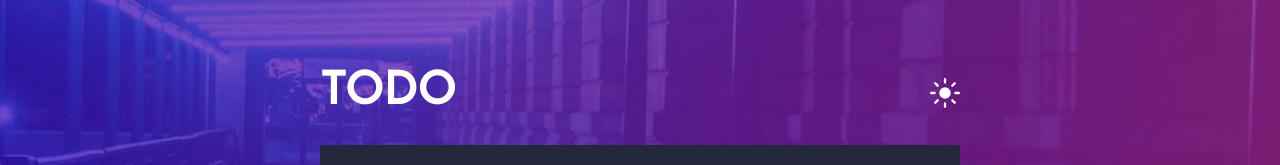
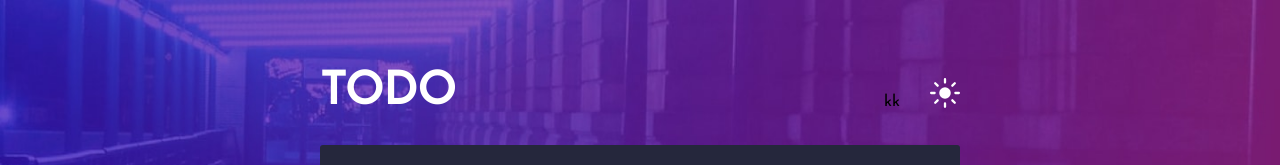
Before and after one commit to E-sa/Todo-App, a React (Create React App) app: page / in a window 1280 px wide. Shown: the top 165 px of the page. Built offline with nearby package versions, Linux system fonts and the light colour scheme.

Commit message:
Update ThemeSwitcherButton.js

```diff
--- a/src/components/ThemeSwitcherButton.js
+++ b/src/components/ThemeSwitcherButton.js
@@ -6,7 +6,7 @@ function ThemeSwitcherButton({ onChangeTheme }) {
 
     <div id="sun-moon-container">
 
-      <label for="toggle">
+      <label for="toggle">kk
         <input
           className="sun-moon-checkbox"
           type="checkbox"
```
